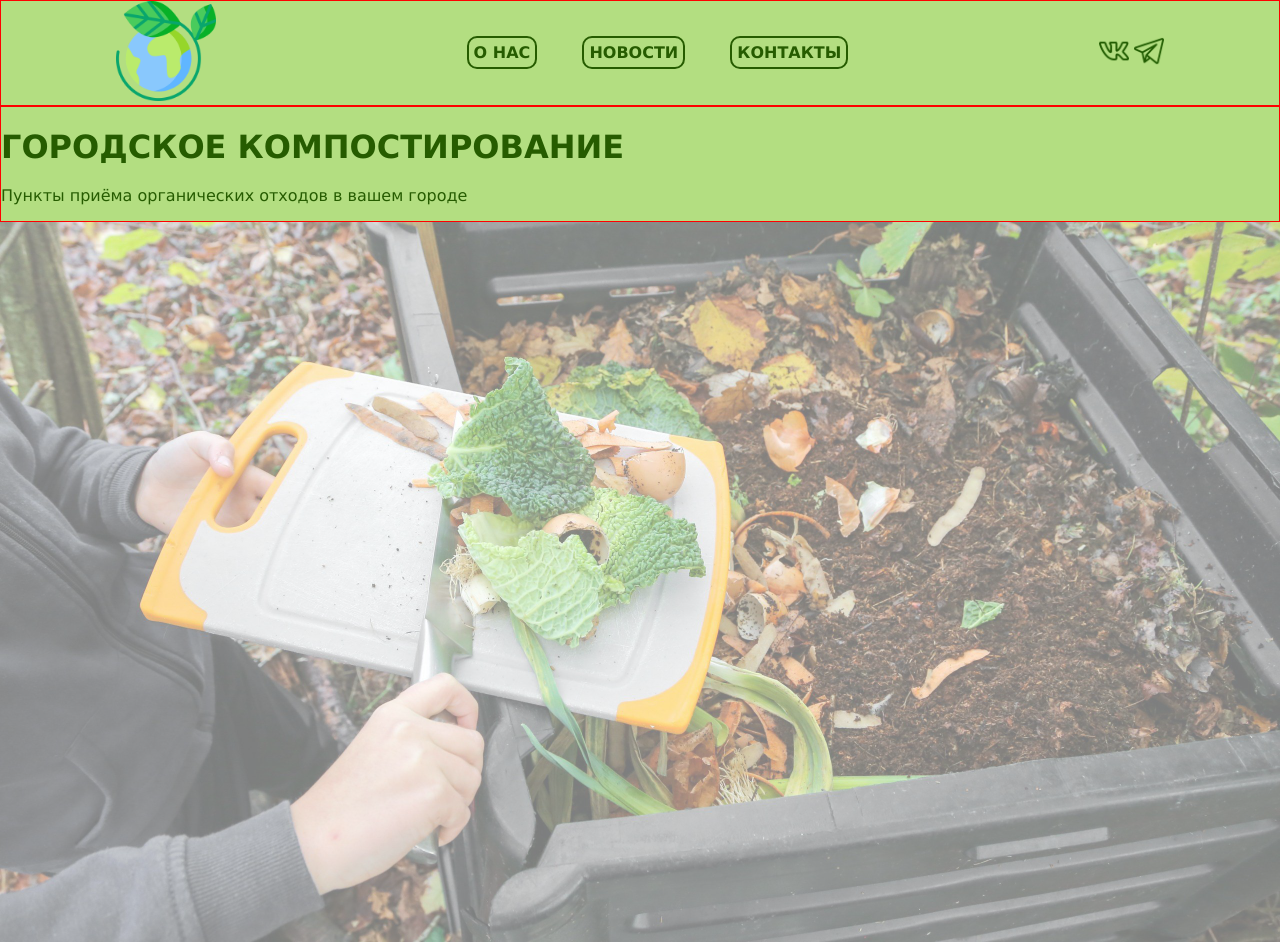
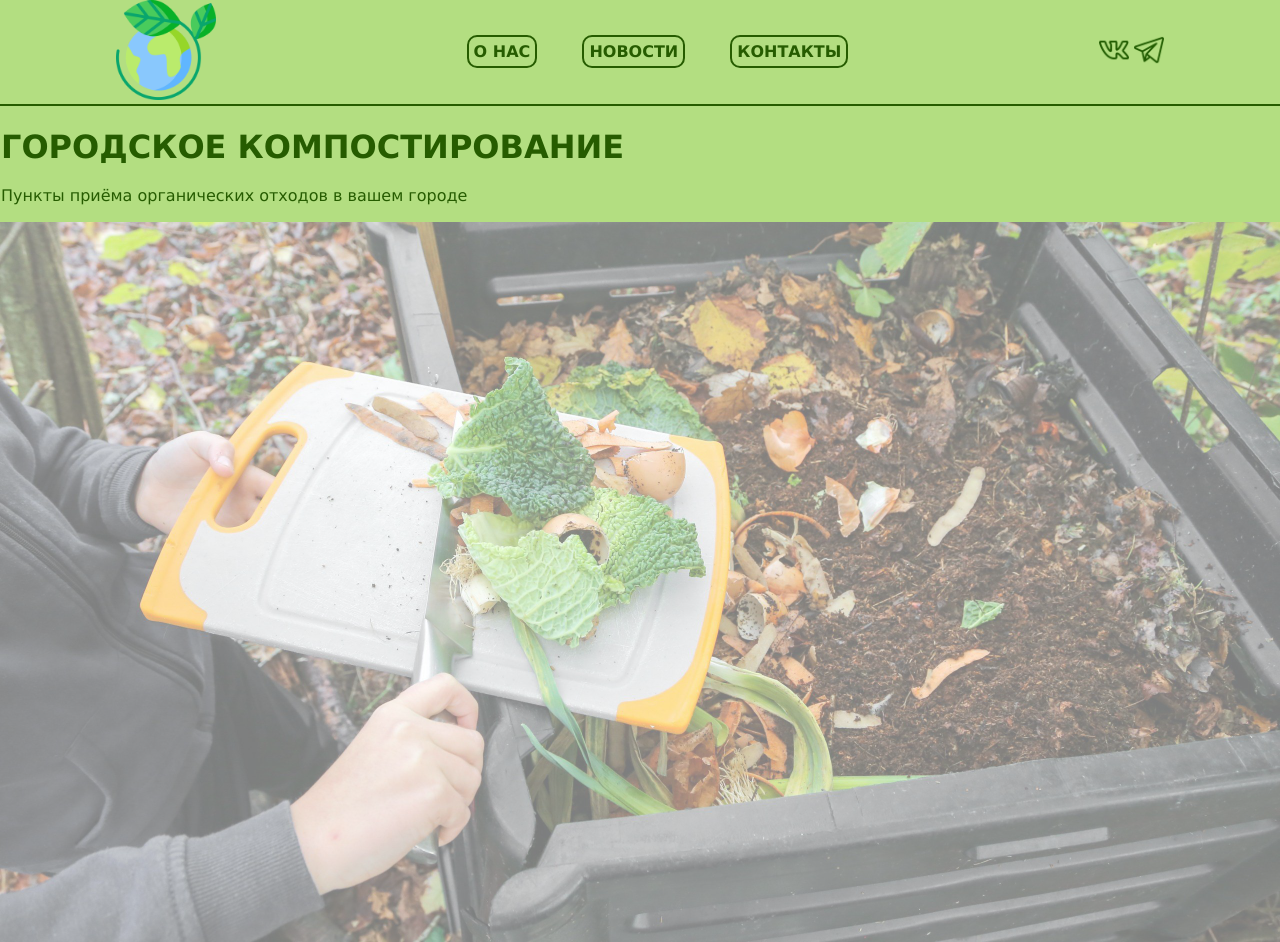
Before and after one commit to KseniaSafonova/environmental_pollution, a website: page main.html in a window 1280 px wide. Shown: the top 942 px of the page. Drawn offline with Linux system fonts and the light colour scheme.

Commit message:
add styles

```diff
--- a/style.scss
+++ b/style.scss
@@ -8,7 +8,7 @@ $white: #FDFFFF;
     display: flex;
     justify-content: space-around;
     align-items: center;
-    border: 1px solid red;
+    border-bottom: 2px solid $darkgreen;
     background-color: $lightgreen;
     font-family: Verdana, Geneva, Tahoma, sans-serif;
 }
@@ -18,15 +18,6 @@ a {
     text-decoration: none;
     font-weight: bolder;
 }
-
-// .logo {
-//     border: 1px solid red;
-
-// }
-
-// .links {
-//     border: 1px solid red;
-// }
 
 .menu {
     border: 2px solid $darkgreen;
@@ -40,10 +31,6 @@ a {
     color: $white;
 }
 
-// .socialNetworks {
-//     border: 1px solid red;
-// }
-
 .socialNetworks__icon {
     width: 30px;
 }
@@ -54,7 +41,7 @@ a {
 }
 
 .container__title {
-    border: 1px solid red;
+    border: 1px solid $lightgreen;
     background-color: $lightgreen;
     color: $darkgreen;
 }
```
Also changed, not shown: style.css, 1 other file.
